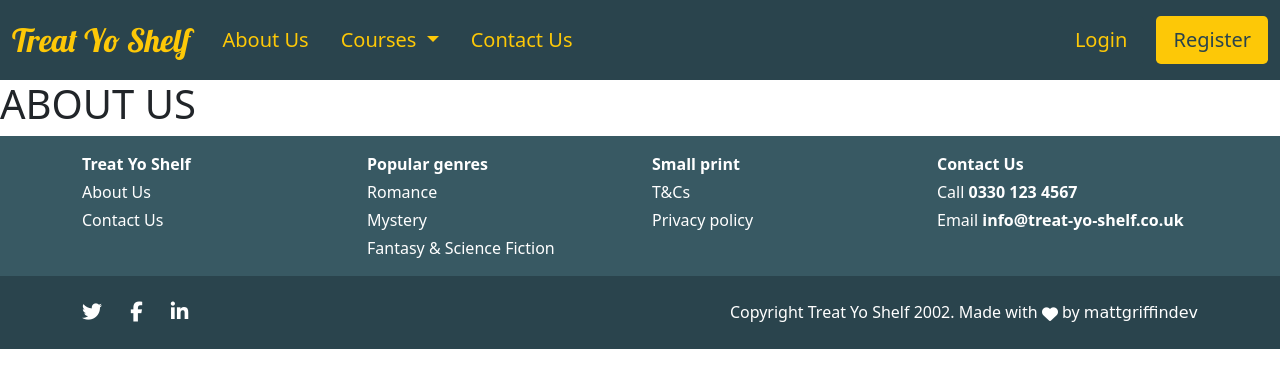
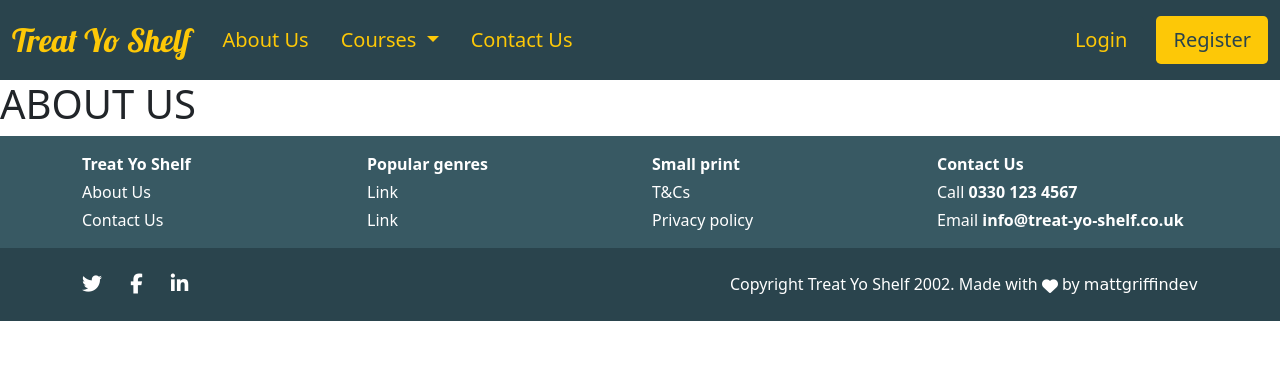
Before and after one commit to mattgriffindev/treat-yo-shelf, a Flask app: page /about in a window 1280 px wide. Shown: the top 388 px of the page. Run offline with Flask 2, Linux system fonts and the light colour scheme; some libraries are stand-ins or nearby versions; some web fonts are replaced.

Commit message:
Amend links in bottom section

```diff
--- a/templates/base.html
+++ b/templates/base.html
@@ -83,9 +83,12 @@
 				<div class="col-12 col-md-3 bottom-col">
 					<ul>
 						<li class="bottom-heading">Popular genres</li>
-						<li>Romance</li>
-						<li>Mystery</li>
-						<li>Fantasy & Science Fiction</li>
+						<li>
+							<a href="{{ url_for('review') }}">Link</a>
+						</li>
+						<li>
+							<a href="{{ url_for('review') }}">Link</a>
+						</li>
 					</ul>
 				</div>
 				<div class="col-12 col-md-3 bottom-col">
```
